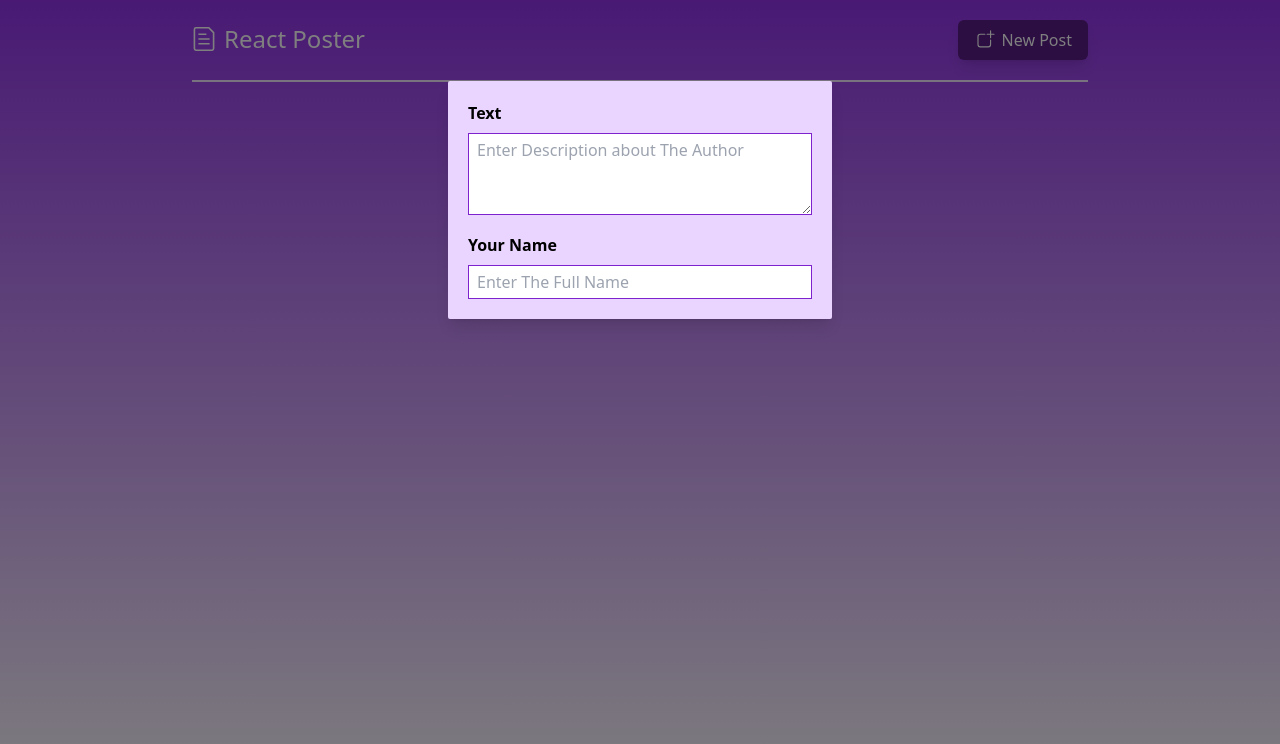
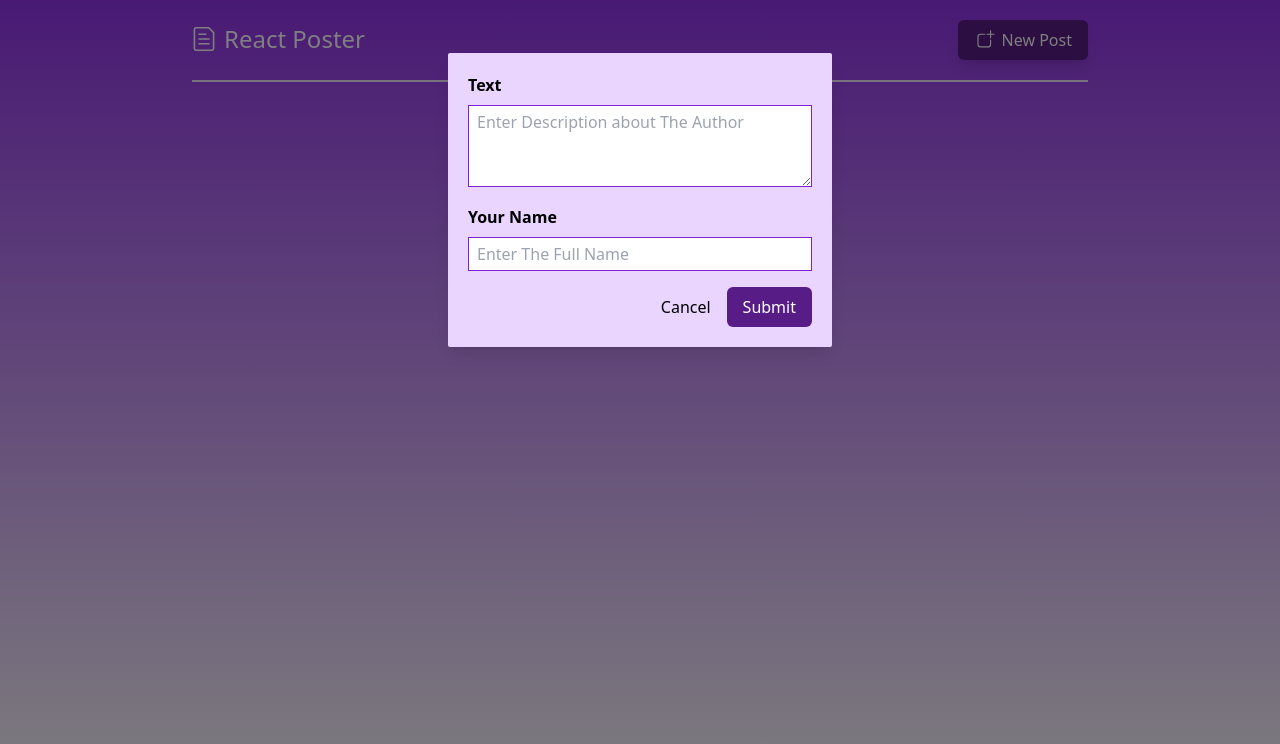
Before and after one commit to mojahid-belaman/react-Crash-Course, a React (Vite) app: page / in a window 1280 px wide. Both pictures are taken after a click on the button "New Post". Shown: the top 744 px of the page. Built offline with nearby package versions, Linux system fonts and the light colour scheme.

Commit message:
create function submit form

```diff
--- a/src/components/NewPost.jsx
+++ b/src/components/NewPost.jsx
@@ -1,14 +1,27 @@
-import React from "react";
+import React, { useState } from "react";
 
-const NewPost = (props) => {
+const NewPost = ({ onCancel, onAddPost }) => {
+  const [enteredBody, setEnteredBody] = useState("");
+  const [enteredAuthor, setEnteredAuthor] = useState("");
+
   const bodyChangeHandler = (e) => {
-    props.onBodyChange(e.target.value);
+    setEnteredBody(e.target.value);
   };
   const authorChangeHandler = (e) => {
-    props.onAuthorChange(e.target.value);
+    setEnteredAuthor(e.target.value);
   };
+  const submitHandler = (e) => {
+    e.preventDefault();
+
+    if (enteredAuthor.length > 0 && enteredBody.length > 0) {
+      const data = {author: enteredAuthor, body: enteredBody}
+      onAddPost(prev => [data, ...prev])
+      onCancel();
+    }
+
+  }
   return (
-    <form className="bg-purple-200 p-5 w-96 mx-auto rounded-sm">
+    <form className="bg-purple-200 p-5 w-96 mx-auto rounded-sm" onSubmit={submitHandler}>
       <div>
         <label htmlFor="body" className="block mb-2 font-bold">
           Text
@@ -35,6 +48,14 @@ const NewPost = (props) => {
           onChange={authorChangeHandler}
         />
       </div>
+      <div className="flex justify-end gap-4 pt-4">
+        <button type="button" onClick={onCancel}>
+          Cancel
+        </button>
+        <button className="py-2 px-4 text-white rounded-md bg-purple-900 hover:bg-purple-950">
+          Submit
+        </button>
+      </div>
     </form>
   );
 };
```
